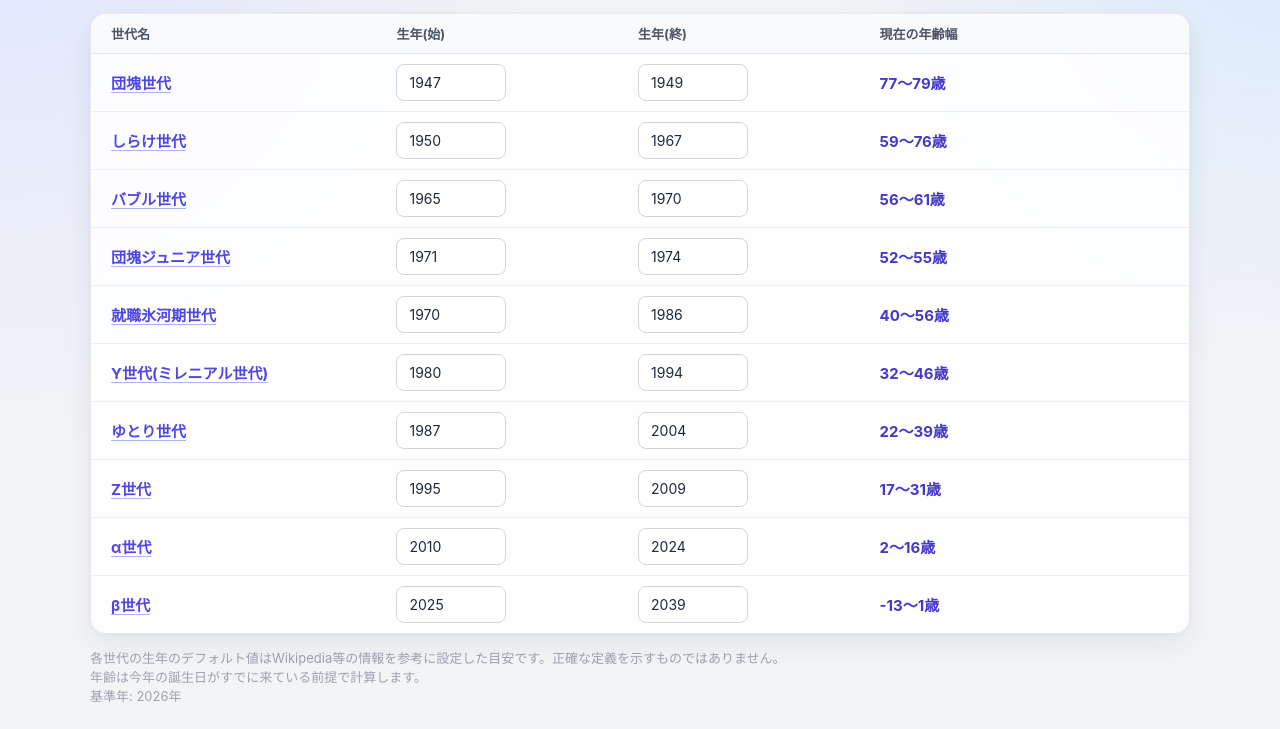
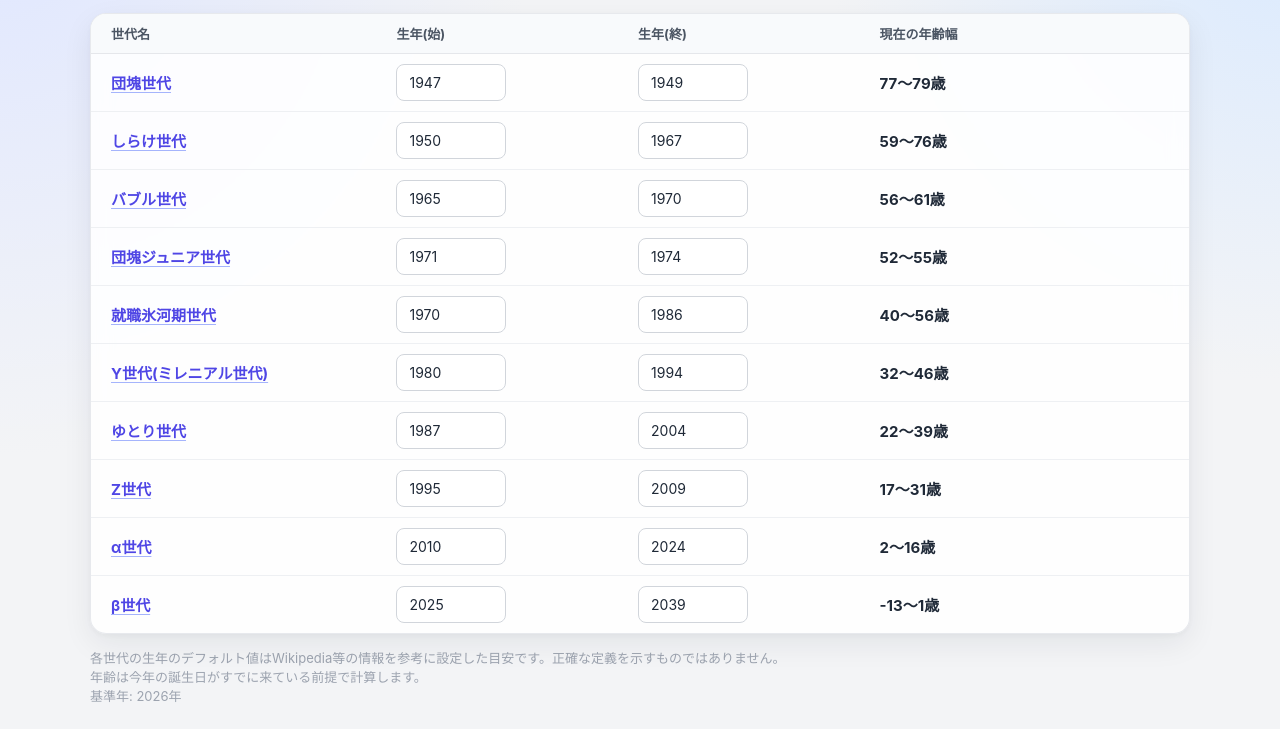
Before and after one commit to hikyae/nantokasedai, a plain HTML site: page index.html in a window 1280 px wide. Shown: the part 73-802 px from the top of the page. Drawn offline with nearby package versions, Linux system fonts and the light colour scheme.

Commit message:
remove color

```diff
--- a/index.html
+++ b/index.html
@@ -175,7 +175,6 @@
 
 		.age {
 			font-weight: 650;
-			color: #4338ca;
 			white-space: nowrap;
 		}
 
```
